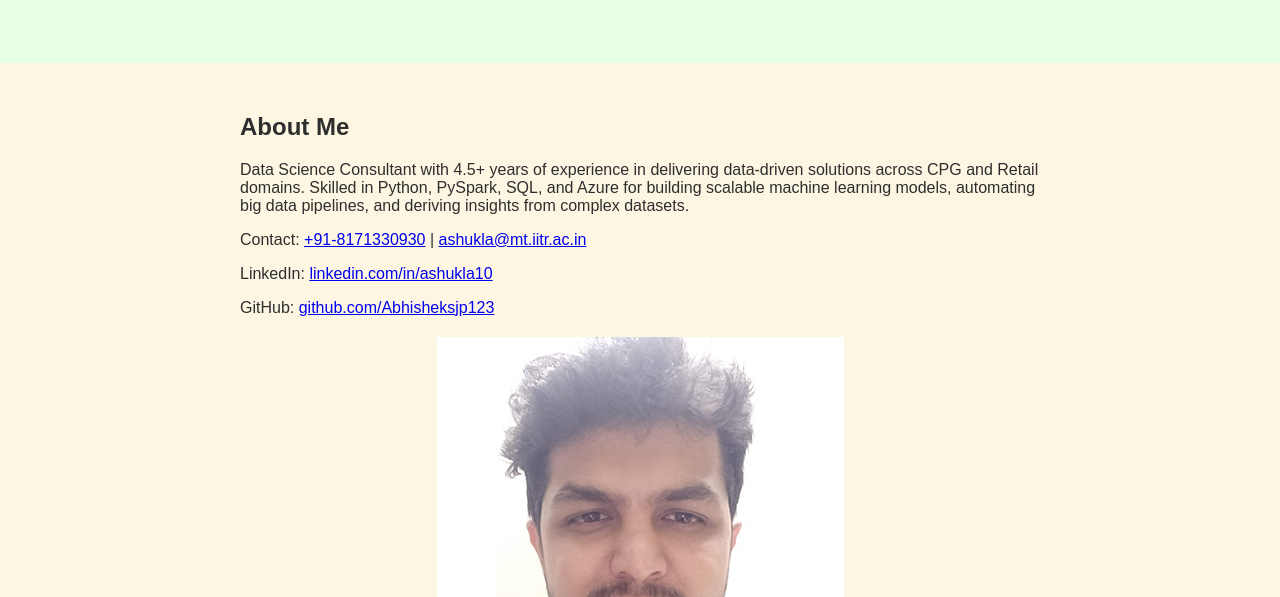
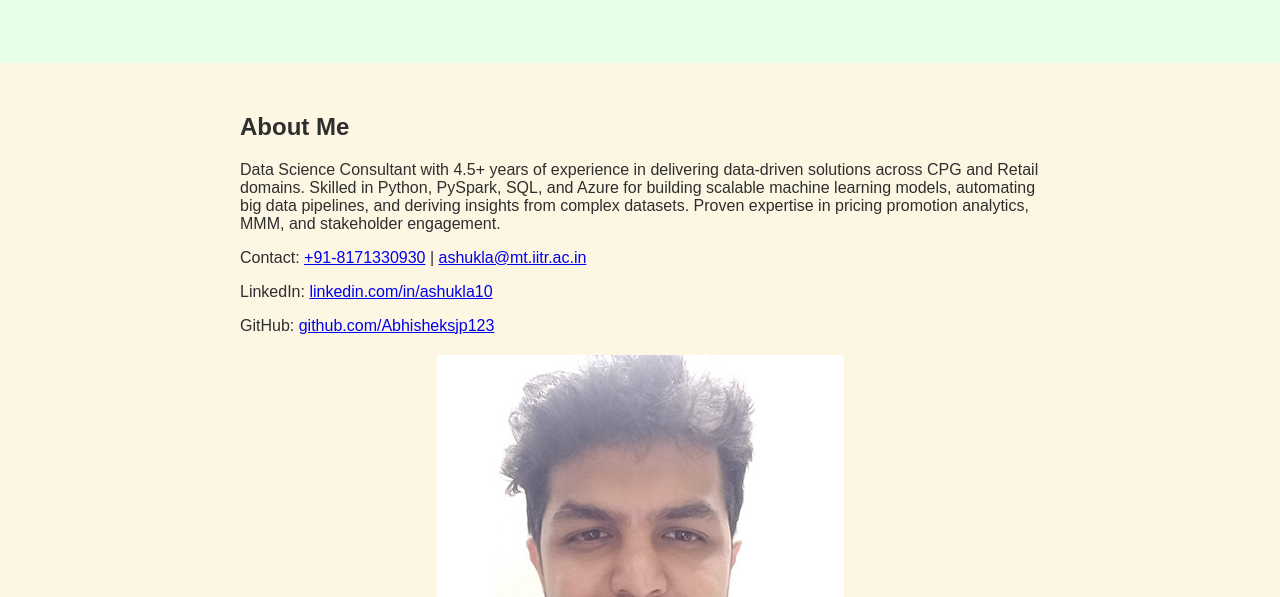
Before and after one commit to Abhisheksjp123/Portfolio-site, a plain HTML site: page index.html in a window 1280 px wide. Shown: the part 203-800 px from the top of the page. Drawn offline with Linux system fonts and the light colour scheme.

Commit message:
Update index.html

```diff
--- a/index.html
+++ b/index.html
@@ -22,7 +22,10 @@
   </header>
   <section id="about">
     <h2>About Me</h2>
-    <p>Data Science Consultant with 4.5+ years of experience in delivering data-driven solutions across CPG and Retail domains. Skilled in Python, PySpark, SQL, and Azure for building scalable machine learning models, automating big data pipelines, and deriving insights from complex datasets.</p>
+    <p>Data Science Consultant with 4.5+ years of experience in delivering data-driven solutions across CPG and Retail
+domains. Skilled in Python, PySpark, SQL, and Azure for building scalable machine learning models, automating big
+data pipelines, and deriving insights from complex datasets. Proven expertise in pricing promotion analytics, MMM,
+and stakeholder engagement.</p>
     <p>Contact: <a href="tel:+918171330930">+91-8171330930</a> | <a href="mailto:ashukla@mt.iitr.ac.in">ashukla@mt.iitr.ac.in</a></p>
     <p>LinkedIn: <a href="https://www.linkedin.com/in/ashukla10/" target="_blank">linkedin.com/in/ashukla10</a></p>
     <p>GitHub: <a href="https://github.com/Abhisheksjp123" target="_blank">github.com/Abhisheksjp123</a></p>
```
